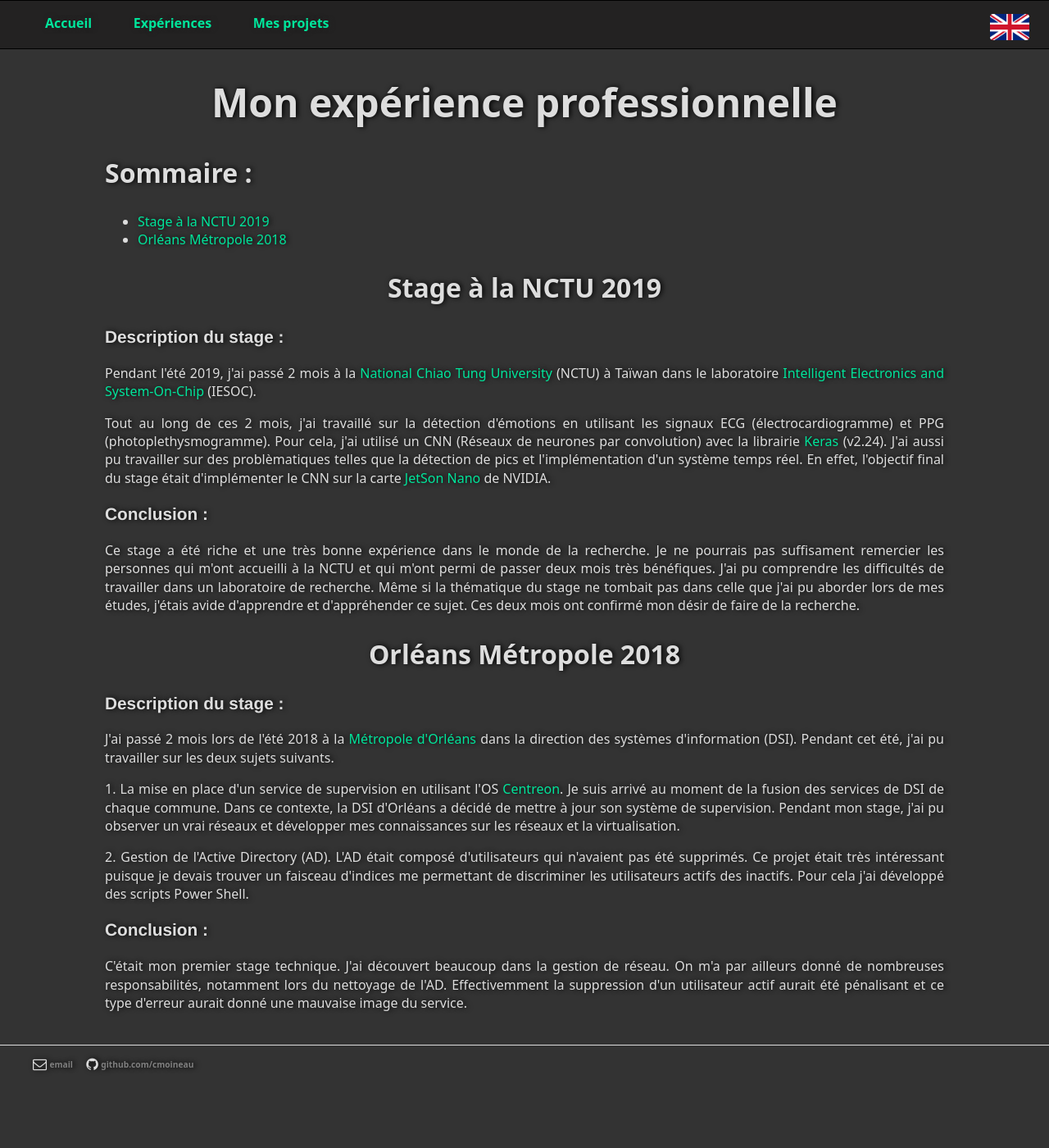
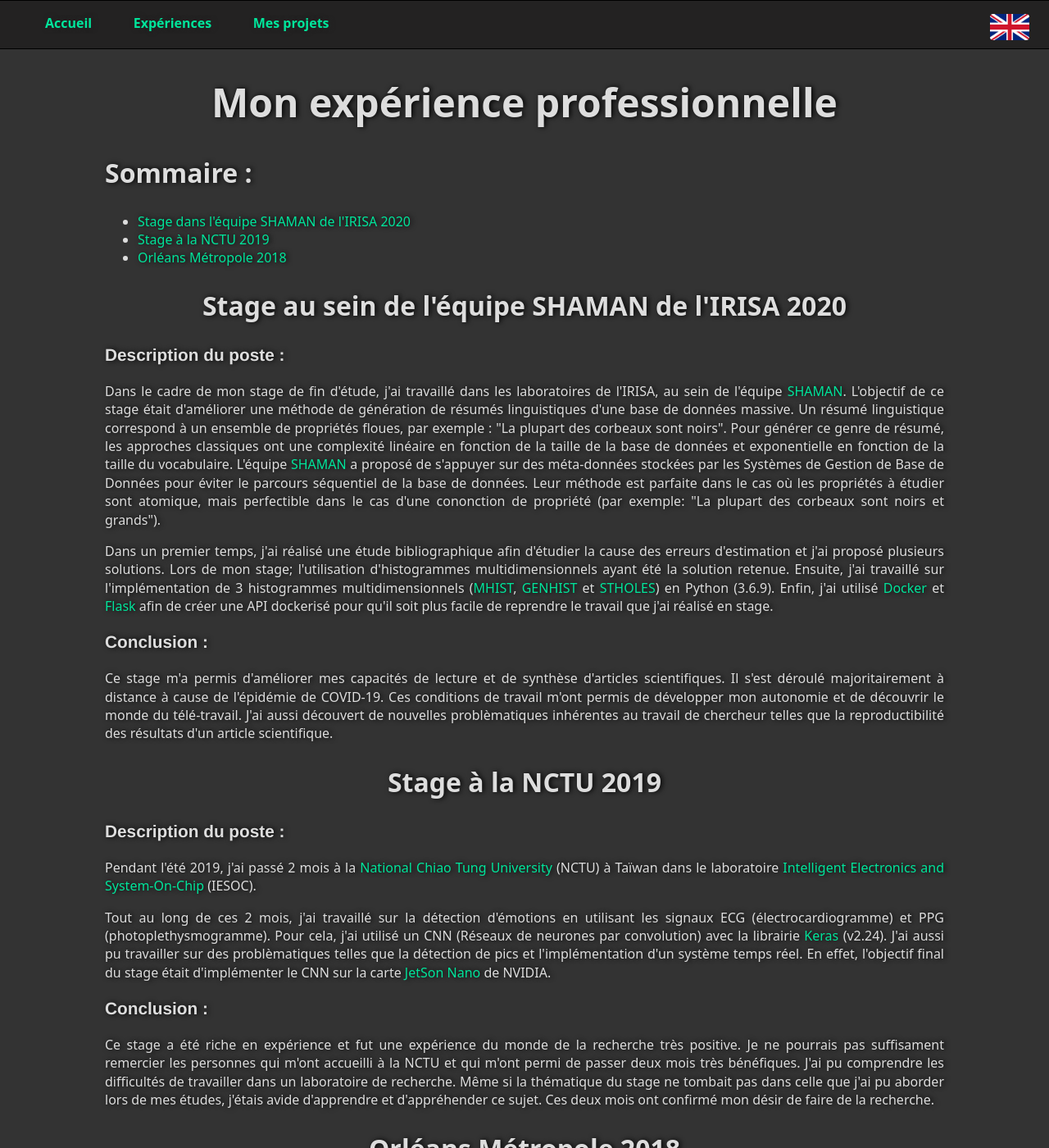
Before and after one commit to cmoineau/cmoineau.github.io, a Jekyll site: the page built from internship/fr/index.html, in a window 1280 px wide and 1400 px high. Shown: the whole window at 82% size. Built offline with Jekyll 4.4.1, drawn with Linux system fonts in a browser that asks for light colours; some of the changed text lies outside the part shown.

Commit message:
Màj stage IRISA.

```diff
--- a/internship/fr/index.html
+++ b/internship/fr/index.html
@@ -6,11 +6,55 @@ title: Cyril MOINEAU
 		<h1>Mon expérience professionnelle</h1>
 		<h2 style="text-align: left">Sommaire :</h2>
 		<ul>
+			<li><a href="#irisa">Stage dans l'équipe SHAMAN de l'IRISA 2020</a></li>
 			<li><a href="#NCTU">Stage à la NCTU 2019</a></li>
-    		<li><a href="#Metropole">Orléans Métropole 2018</a></li>
-    	</ul>
-    	<h2 id="NCTU">Stage à la NCTU 2019</h2>
-    		<h3>Description du stage :</h3>
+			<li><a href="#Metropole">Orléans Métropole 2018</a></li>
+
+		</ul>
+		<!--
+			Mettre un format
+			- date de début
+			- date de fin
+			- entreprise
+			- lieux
+			- description du poste
+			- conclusion
+			--->
+
+		<h2 id="irisa">Stage au sein de l'équipe SHAMAN de l'IRISA 2020</h2>
+			<h3>Description du poste :</h3>
+			<p>
+
+				Dans le cadre de mon stage de fin d'étude, j'ai travaillé dans les laboratoires de <a href="http://www.irisa.fr/"></a>l'IRISA</a>, au sein de l'équipe <a href="http://www-shaman.irisa.fr/">SHAMAN</a>.
+				L'objectif de ce stage était d'améliorer une méthode de génération de résumés linguistiques d'une base de données massive.
+				Un résumé linguistique correspond à un ensemble de propriétés floues, par exemple : "La plupart des corbeaux sont noirs".
+				Pour générer ce genre de résumé, les approches classiques ont une complexité linéaire en fonction de la taille de la
+				base de données et exponentielle en fonction de la taille du vocabulaire. L'équipe <a href="http://www-shaman.irisa.fr/">SHAMAN</a> a proposé de s'appuyer sur
+				des méta-données stockées par les Systèmes de Gestion de Base de Données pour éviter le parcours séquentiel de la base de
+				données. Leur méthode est parfaite dans le cas où les propriétés à étudier sont atomique, mais perfectible dans le cas d'une
+				cononction de propriété (par exemple: "La plupart des corbeaux sont noirs et grands").
+			</p>
+			<p>
+
+				Dans un premier temps, j'ai réalisé une étude bibliographique afin d'étudier la cause des erreurs d'estimation et j'ai proposé plusieurs solutions.
+				Lors de mon stage; l'utilisation d'histogrammes multidimensionnels ayant été la solution retenue.
+				Ensuite, j'ai travaillé sur l'implémentation de 3 histogrammes multidimensionnels (<a href="http://citeseerx.ist.psu.edu/viewdoc/summary?doi=10.1.1.45.75">MHIST</a>,
+				<a href="https://www.researchgate.net/publication/2459804_Approximating_Multi-Dimensional_Aggregate_Range_Queries_Over_Real_Attributes">GENHIST</a> et
+				<a href="https://www.microsoft.com/en-us/research/publication/stholes-a-multidimensional-workload-aware-histogram/">STHOLES</a>)
+				en Python (3.6.9).
+				Enfin, j'ai utilisé <a href="https://www.docker.com/">Docker</a> et <a href="https://flask.palletsprojects.com/en/1.1.x/">Flask</a> afin de créer une API dockerisé pour qu'il soit plus facile de reprendre le travail que j'ai réalisé en stage.
+			</p>
+
+			<h3>Conclusion :</h3>
+			<p>
+				Ce stage m'a permis d'améliorer mes capacités de lecture et de synthèse d'articles scientifiques.
+				Il s'est déroulé majoritairement à distance à cause de l'épidémie de COVID-19.
+				Ces conditions de travail m'ont permis de développer mon autonomie et de découvrir le monde du télé-travail.
+				J'ai aussi découvert de nouvelles problèmatiques inhérentes au travail de chercheur telles que la reproductibilité des résultats d'un article scientifique.
+			</p>
+
+		<h2 id="NCTU">Stage à la NCTU 2019</h2>
+    		<h3>Description du poste :</h3>
     		<p>
     			Pendant l'été 2019, j'ai passé 2 mois à la <a href="https://www.nctu.edu.tw/en/">National Chiao Tung University</a> (NCTU) à Taïwan dans le laboratoire <a href="http://soc.ee.nctu.edu.tw/">Intelligent Electronics and System-On-Chip</a> (IESOC).
     		</p>
@@ -21,12 +65,16 @@ title: Cyril MOINEAU
 
     		<h3>Conclusion :</h3>
     		<p>
-    			Ce stage a été riche et une très bonne expérience dans le monde de la recherche. Je ne pourrais pas suffisament remercier les personnes qui m'ont accueilli à la NCTU et qui m'ont permi de passer deux mois très bénéfiques. J'ai pu comprendre les difficultés de travailler dans un laboratoire de recherche. Même si la thématique du stage ne tombait pas dans celle que j'ai pu aborder lors de mes études, j'étais avide d'apprendre et d'appréhender ce sujet. Ces deux mois ont confirmé mon désir de faire de la recherche.
+				Ce stage a été riche en expérience et fut une expérience du monde de la recherche très positive.
+				Je ne pourrais pas suffisament remercier les personnes qui m'ont accueilli à la NCTU et qui m'ont permi de passer deux mois très bénéfiques.
+				J'ai pu comprendre les difficultés de travailler dans un laboratoire de recherche.
+				Même si la thématique du stage ne tombait pas dans celle que j'ai pu aborder lors de mes études, j'étais avide d'apprendre et d'appréhender ce sujet.
+				Ces deux mois ont confirmé mon désir de faire de la recherche.
     		</p>
 
 
     	<h2 id="Metropole">Orléans Métropole 2018</h2>
-    	    <h3>Description du stage :</h3>
+    	    <h3>Description du poste :</h3>
     		<p>J'ai passé 2 mois lors de l'été 2018 à la <a href="http://www.orleans-metropole.fr/">Métropole d'Orléans</a> dans la direction des systèmes d'information (DSI). Pendant cet été, j'ai pu travailler sur les deux sujets suivants.
     		</p>
     		<p>
@@ -37,6 +85,10 @@ title: Cyril MOINEAU
     		</p>
     		<h3>Conclusion :</h3>
     		<p>
-    			C'était mon premier stage technique. J'ai découvert beaucoup dans la gestion de réseau. On m'a par ailleurs donné de nombreuses responsabilités, notamment lors du nettoyage de l'AD. Effectivemment la suppression d'un utilisateur actif aurait été pénalisant et ce type d'erreur aurait donné une mauvaise image du service.
-    		</p>
+				Ce fut mon premier stage technique, il m'a permis de découvrir beaucoups dans le domaine de la gestion de réseau et de découvrir le monde du travail.
+				On m'a par ailleurs donné de nombreuses responsabilités, notamment lors du nettoyage de l'Active Directory.
+				Où la suppression d'un utilisateur actif aurait été pénalisante pour l'entreprise.
+			</p>
+
+
 	</div><!-- /.blurb -->
```
Also changed, not shown: internship/index.html (+31 -1 lines), README.md.
